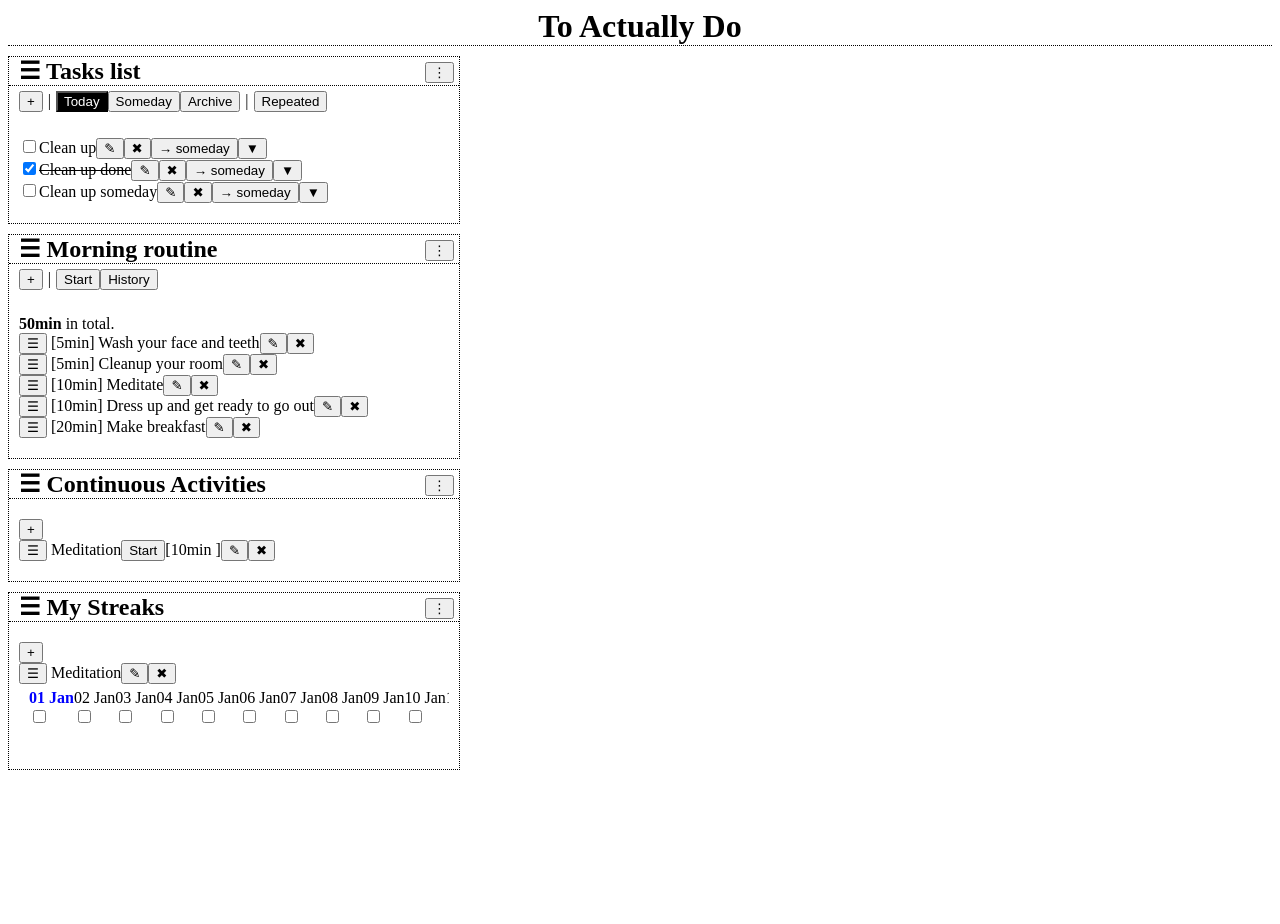
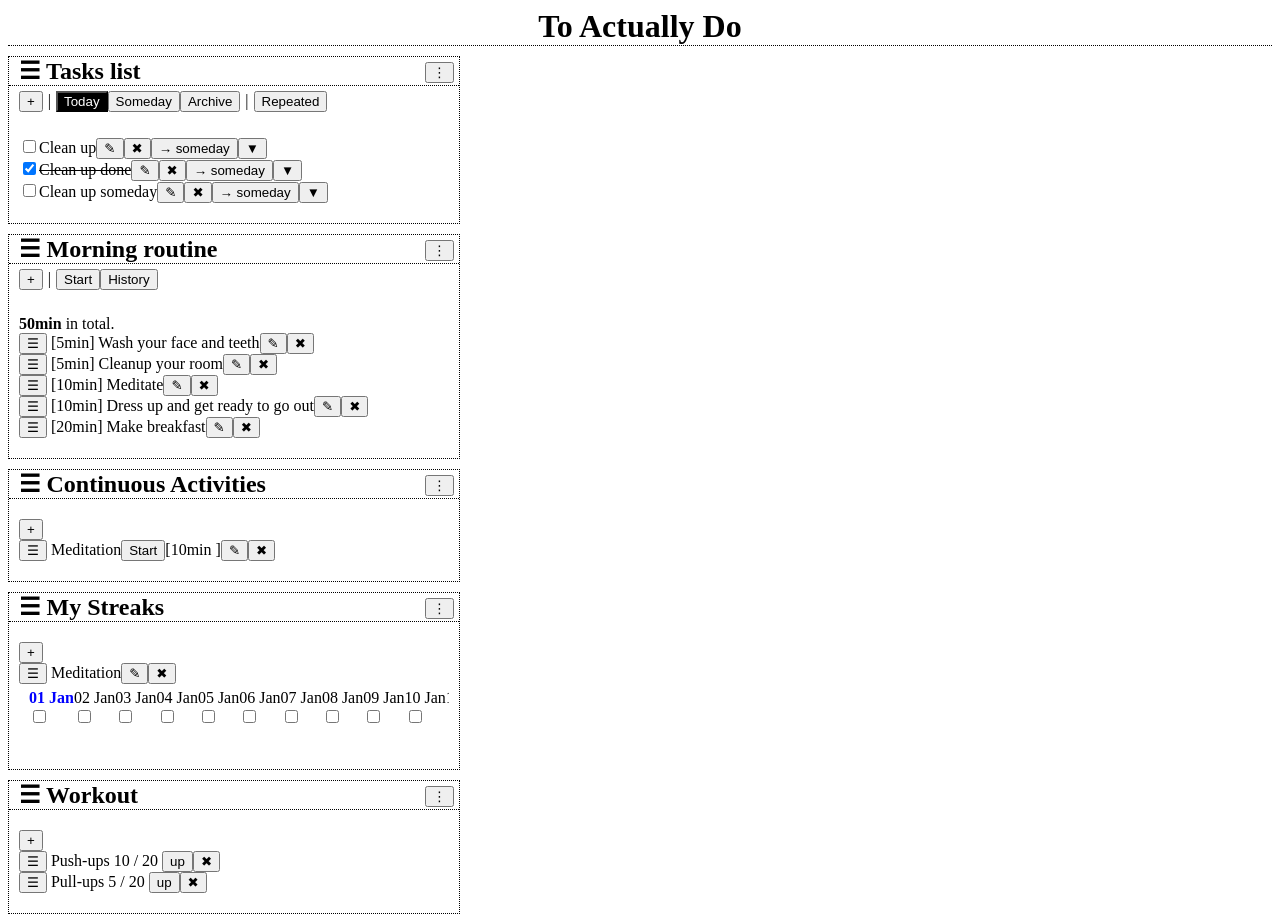
Before and after one commit to ivo-/tad, a React (Create React App) app: page / in a window 1280 px wide. Before the commit the page ends 800 px from the top, so only its background shows below. Built offline with nearby package versions, Linux system fonts and the light colour scheme.

Commit message:
Introduce the Counter App
Make a simple version of the Counter App with only incrementation
possible. Decrementation functionality can be added for some kind of
counters.

```diff
--- a/src/actions.js
+++ b/src/actions.js
@@ -176,3 +176,34 @@ export function toggleStreakHistory(appId, streakId, date) {
     date,
   };
 }
+
+// =============================================================================
+// Counters
+
+export const COUNTER_ADD_ITEM = 'COUNTER_ADD_ITEM';
+export function addCounterItem(appId, {title, limit}) {
+  return {
+    type: COUNTER_ADD_ITEM,
+    appId,
+    title,
+    limit,
+  };
+}
+
+export const COUNTER_REMOVE_ITEM = 'COUNTER_REMOVE_ITEM';
+export function removeCounterItem(appId, itemId) {
+  return {
+    type: COUNTER_REMOVE_ITEM,
+    appId,
+    itemId,
+  };
+}
+
+export const COUNTER_INCREMENT_ITEM = 'COUNTER_INCREMENT_ITEM';
+export function incrementCounterItem(appId, itemId) {
+  return {
+    type: COUNTER_INCREMENT_ITEM,
+    appId,
+    itemId,
+  };
+}
--- a/src/components/App.js
+++ b/src/components/App.js
@@ -8,6 +8,7 @@ import {
   TIMERS_APP,
   ROUTINE_APP,
   STREAKS_APP,
+  COUNTER_APP,
 } from '../constants';
 
 import Header from './Header';
@@ -17,12 +18,14 @@ import TodoContainer from './Todo/TodoContainer';
 import TimersContainer from './Timers/TimersContainer';
 import RoutineContainer from './Routine/RoutineContainer';
 import StreaksContainer from './Streaks/StreaksContainer';
+import CounterContainer from './Counter/CounterContainer';
 
 const appTypeToComponent = {
   [TODO_APP]: TodoContainer,
   [TIMERS_APP]: TimersContainer,
   [ROUTINE_APP]: RoutineContainer,
   [STREAKS_APP]: StreaksContainer,
+  [COUNTER_APP]: CounterContainer,
 };
 
 class App extends Component {
--- /dev/null
+++ b/src/components/Counter/Counter.js
@@ -0,0 +1,127 @@
+import React from 'react';
+import PropTypes from 'prop-types';
+
+import { getParentForm } from '../../util';
+
+class Counter extends React.Component {
+  constructor() {
+    super();
+
+    this.handleIncrement = this.handleIncrement.bind(this);
+    this.handleAddItem = this.handleAddItem.bind(this);
+    this.handleToggleAddForm = this.handleToggleAddForm.bind(this);
+
+    this.state = {
+      addFormShown: false,
+    };
+  }
+
+  handleIncrement(itemId) {
+    return () => {
+      this.props.incrementCounterItem(this.props.id, itemId);
+    }
+  }
+
+  handleAddItem(e) {
+    const form = getParentForm(e.currentTarget);
+    if(!form) return;
+
+    const title = form.querySelector('[name=title]').value.trim();
+    const unsanitizedLimit = form.querySelector('[name=limit]').value.trim();
+
+    const limit = Math.abs(+(unsanitizedLimit));
+
+    form.reset()
+
+    this.handleToggleAddForm(false)();
+    this.props.addCounterItem(this.props.id, {title, limit});
+  }
+
+  handleRemoveItem(itemId) {
+    return () => {
+      this.props.removeCounterItem(this.props.id, itemId);
+    }
+  }
+
+  handleToggleAddForm(shown) {
+    return () => {
+      this.setState({addFormShown: shown});
+    }
+  }
+
+  renderAddForm() {
+    return (
+      <div className="App--form">
+        <div className="App--form--content">
+          <form action="#">
+            <input
+              type="text"
+              name="title"
+              placeholder="Add title..."
+            />
+            <input
+              type="number"
+              name="limit"
+              placeholder="Add limit..."
+              min="0"
+            />
+            <button className="App--form--complete" onClick={this.handleAddItem} >
+              create
+            </button>
+            <button className="App--form--close" onClick={this.handleToggleAddForm(false)} >
+              close
+            </button>
+          </form>
+        </div>
+      </div>
+    );
+  }
+
+  renderItems() {
+    return this.props.items.map(item => {
+      return (
+        <div key={item.id} className="list--item">
+          <button> ☰ </button>
+          <div> {item.title}  </div>
+          <div> {item.value} / {item.limit} </div>
+          <button disabled={item.value === item.limit} onClick={this.handleIncrement(item.id)}>
+            up
+          </button>
+          <button onClick={this.handleRemoveItem(item.id)}>✖</button>
+        </div>
+      );
+    });
+  }
+
+  render() {
+    return (
+      <section className="App Counter">
+        <header>
+          <h1>
+             <span>&#9776;</span> {this.props.title}
+          </h1>
+          <button className="App--options">&#8942;</button>
+        </header>
+        <section className="App--content">
+          {this.state.addFormShown ? this.renderAddForm() : null}
+          <button onClick={this.handleToggleAddForm(true)}>+</button>
+          {this.renderItems()}
+        </section>
+      </section>
+    );
+  }
+}
+
+Counter.propTypes = {
+  // Data
+  id: PropTypes.number.isRequired,
+  items: PropTypes.array.isRequired,
+  title: PropTypes.string.isRequired,
+
+  // Actions
+  addCounterItem: PropTypes.func.isRequired,
+  removeCounterItem: PropTypes.func.isRequired,
+  incrementCounterItem: PropTypes.func.isRequired,
+}
+
+export default Counter;
--- /dev/null
+++ b/src/components/Counter/CounterContainer.js
@@ -0,0 +1,16 @@
+import { connect } from 'react-redux'
+import Counter from './Counter';
+
+import {
+  addCounterItem,
+  removeCounterItem,
+  incrementCounterItem
+} from '../../actions';
+
+export default connect((state, { id }) => {
+  return state.apps.find(app => app.id === id);
+}, {
+  addCounterItem,
+  removeCounterItem,
+  incrementCounterItem,
+})(Counter);
--- a/src/constants.js
+++ b/src/constants.js
@@ -7,6 +7,7 @@ export const TODO_APP = 'TODO_APP';
 export const TIMERS_APP = 'TIMERS_APP';
 export const ROUTINE_APP = 'ROUTINE_APP';
 export const STREAKS_APP = 'STREAKS_APP';
+export const COUNTER_APP = 'COUNTER_APP';
 
 // =============================================================================
 // Templates
@@ -175,6 +176,20 @@ export const defaultState = {
       date: now(),
       history: [],
     }],
-  }
-],
+  }, {
+    id: 33,
+    app: COUNTER_APP,
+    title: 'Workout',
+    items: [{
+      id: 34,
+      title: 'Push-ups',
+      value: 10,
+      limit: 20,
+    }, {
+      id: 35,
+      title: 'Pull-ups',
+      value: 5,
+      limit: 20,
+    }]
+  }],
 }
--- /dev/null
+++ b/src/css/components/Counter.scss
@@ -0,0 +1,5 @@
+.Counter {
+  .list--item {
+    div { display: inline; }
+  }
+}
--- a/src/css/index.scss
+++ b/src/css/index.scss
@@ -4,3 +4,4 @@
 @import "./components/App.scss";
 @import "./components/Todo.scss";
 @import "./components/Streaks.scss";
+@import "./components/Counter.scss";
--- /dev/null
+++ b/src/reducers/apps/counters.js
@@ -0,0 +1,43 @@
+import {
+  COUNTER_ADD_ITEM,
+  COUNTER_REMOVE_ITEM,
+  COUNTER_INCREMENT_ITEM,
+} from '../../actions';
+
+import { getUID } from '../../util';
+
+export default function counters(state, action) {
+  switch (action.type) {
+    case COUNTER_ADD_ITEM:
+      console.log(action);
+      return {
+        ...state,
+        items: [
+          {
+            id: getUID(),
+            title: action.title,
+            value: 0,
+            limit: action.limit,
+          },
+          ...state.items,
+        ],
+      };
+
+    case COUNTER_REMOVE_ITEM:
+      return {
+        ...state,
+        items: state.items.filter(item => item.id != action.itemId),
+      };
+
+    case COUNTER_INCREMENT_ITEM:
+      return {
+        ...state,
+        items: state.items.map((item) => {
+          if (item.id !== action.itemId) return item;
+          return { ...item, value: item.value + 1 };
+        }),
+      };
+
+    default: return state;
+  }
+}
--- a/src/reducers/apps/index.js
+++ b/src/reducers/apps/index.js
@@ -3,12 +3,14 @@ import {
   TIMERS_APP,
   ROUTINE_APP,
   STREAKS_APP,
+  COUNTER_APP,
 } from '../../constants';
 
 import todo from './todo';
 import timers from './timers';
 import routine from './routine';
 import streaks from './streaks';
+import counters from './counters';
 
 export default function apps(state = [], action) {
   return state.map(app => {
@@ -17,6 +19,7 @@ export default function apps(state = [], action) {
       case TIMERS_APP: return timers(app, action);
       case ROUTINE_APP: return routine(app, action);
       case STREAKS_APP: return streaks(app, action);
+      case COUNTER_APP: return counters(app, action);
       default: throw new Error(`Unknown app type: ${app.type}`);
     }
   });
--- a/src/util.js
+++ b/src/util.js
@@ -58,7 +58,7 @@ export function now() {
 }
 
 /**
- * Returns current timestamp.
+ * Returns first form parent node.
  * @param {HTMLElement?} node
  * @return {HTMLElement?}
  */
```
